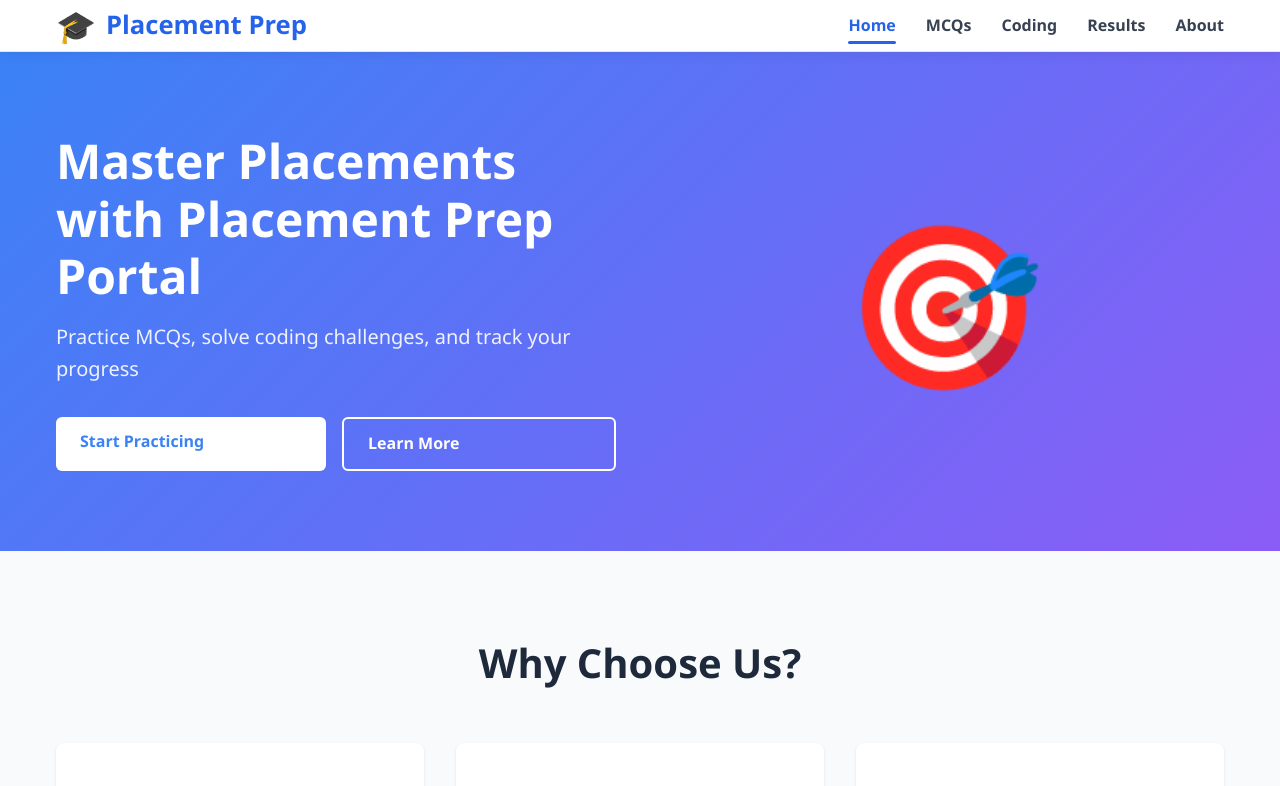
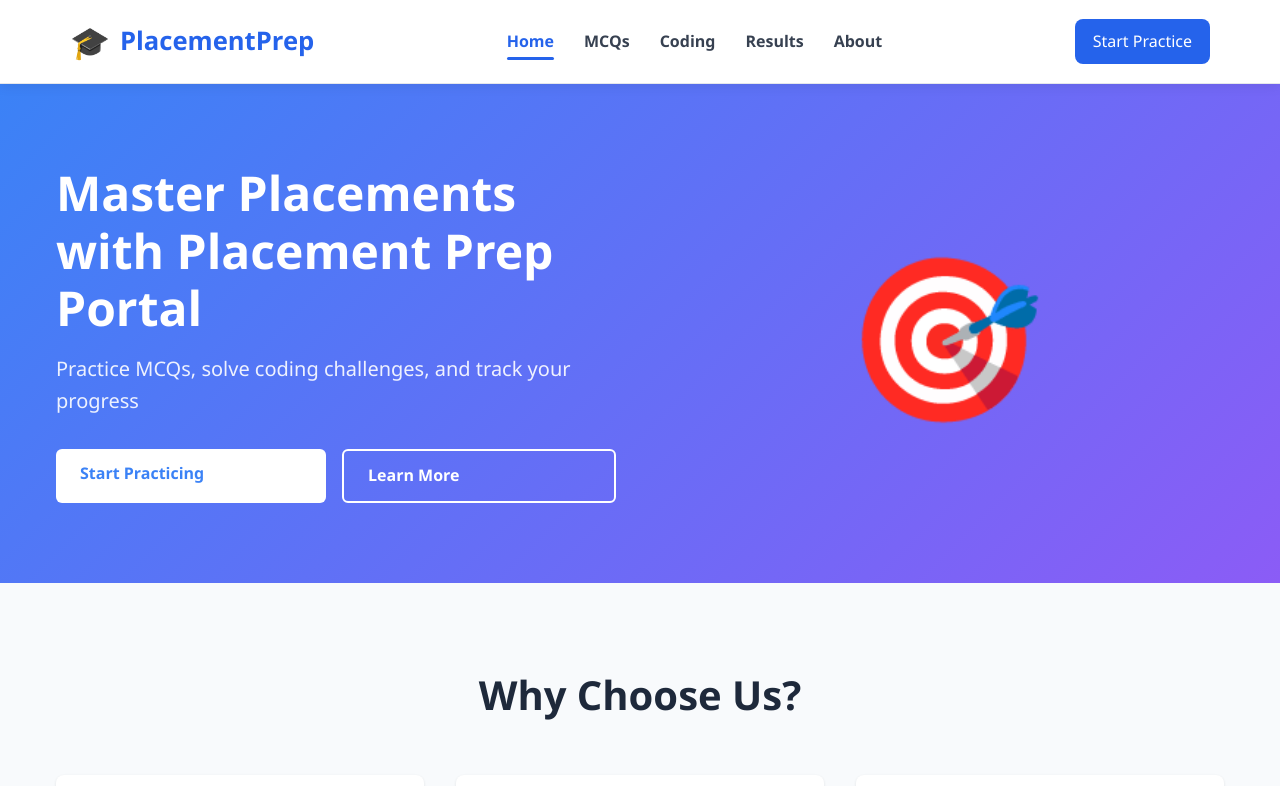
Before and after one commit to Ankittyagi15/Placement-app, a React (Vite) app in the folder frontend/: page / in a window 1280 px wide. Shown: the top 786 px of the page. Built offline with nearby package versions, Linux system fonts and the light colour scheme; no server answers.

Commit message:
Update Navbar.jsx

```diff
--- a/frontend/src/components/Navbar.jsx
+++ b/frontend/src/components/Navbar.jsx
@@ -4,28 +4,32 @@ import './Navbar.css';
 const Navbar = () => {
   const location = useLocation();
 
-  const isActive = (path) => {
-    return location.pathname === path ? 'active' : '';
-  };
+  const isActive = (path) => location.pathname === path ? 'active' : '';
 
   return (
     <nav className="navbar">
-      <div className="navbar-container container">
+      <div className="navbar-container">
+
+        {/* Logo */}
         <Link to="/" className="navbar-logo">
           <span className="logo-icon">🎓</span>
-          Placement Prep
+          PlacementPrep
         </Link>
 
+        {/* Navigation */}
         <ul className="nav-menu">
           <li className={`nav-item ${isActive('/')}`}>
             <Link to="/" className="nav-link">Home</Link>
           </li>
+
           <li className={`nav-item ${isActive('/mcqs')}`}>
             <Link to="/mcqs" className="nav-link">MCQs</Link>
           </li>
+
           <li className={`nav-item ${isActive('/coding')}`}>
             <Link to="/coding" className="nav-link">Coding</Link>
           </li>
+
           <li className={`nav-item ${isActive('/results')}`}>
             <Link to="/results" className="nav-link">Results</Link>
           </li>
@@ -34,6 +38,12 @@ const Navbar = () => {
             <Link to="/about" className="nav-link">About</Link>
           </li>
         </ul>
+
+        {/* CTA Button */}
+        <Link to="/mcqs" className="nav-btn">
+          Start Practice
+        </Link>
+
       </div>
     </nav>
   );
```
